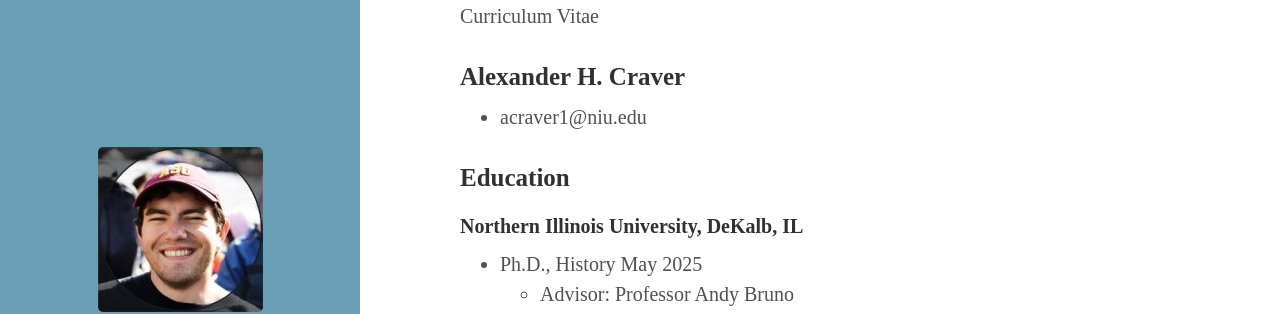
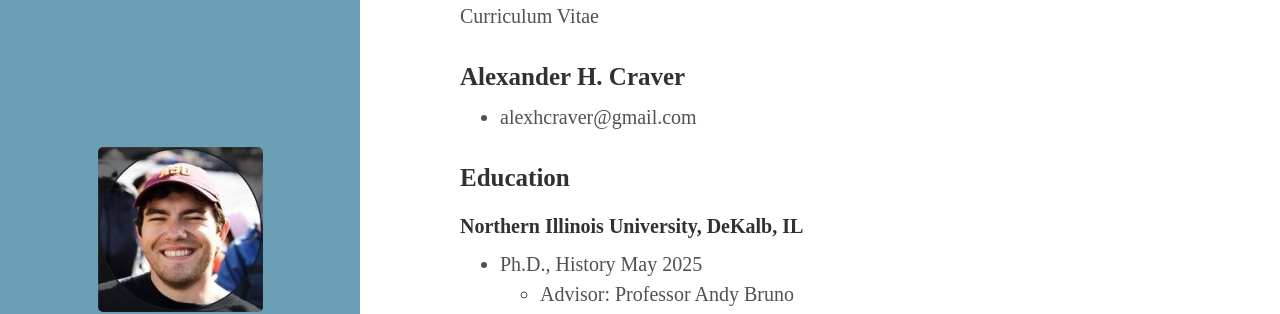
Before and after one commit to ahcraver/ahcraver.github.io, a Jekyll site: the page built from CV.md, in a window 1280 px wide and 900 px high. Shown: the part 139-453 px from the top of the window. Built offline with Jekyll 4.4.1, drawn with Linux system fonts in a browser that asks for light colours.

Commit message:
Update CV.md

```diff
--- a/CV.md
+++ b/CV.md
@@ -4,7 +4,7 @@ title: CV
 ---
 Curriculum Vitae
 ### Alexander H. Craver
-* acraver1@niu.edu
+* alexhcraver@gmail.com
 
 ### Education
 
```
